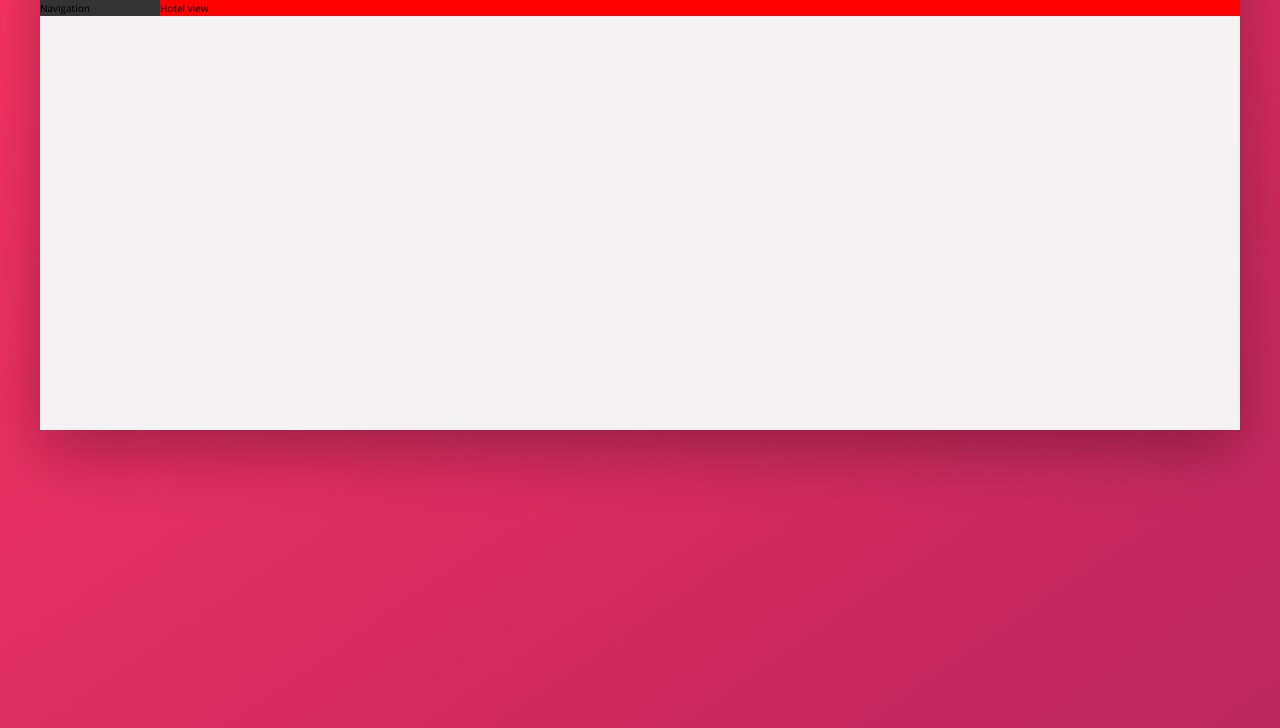
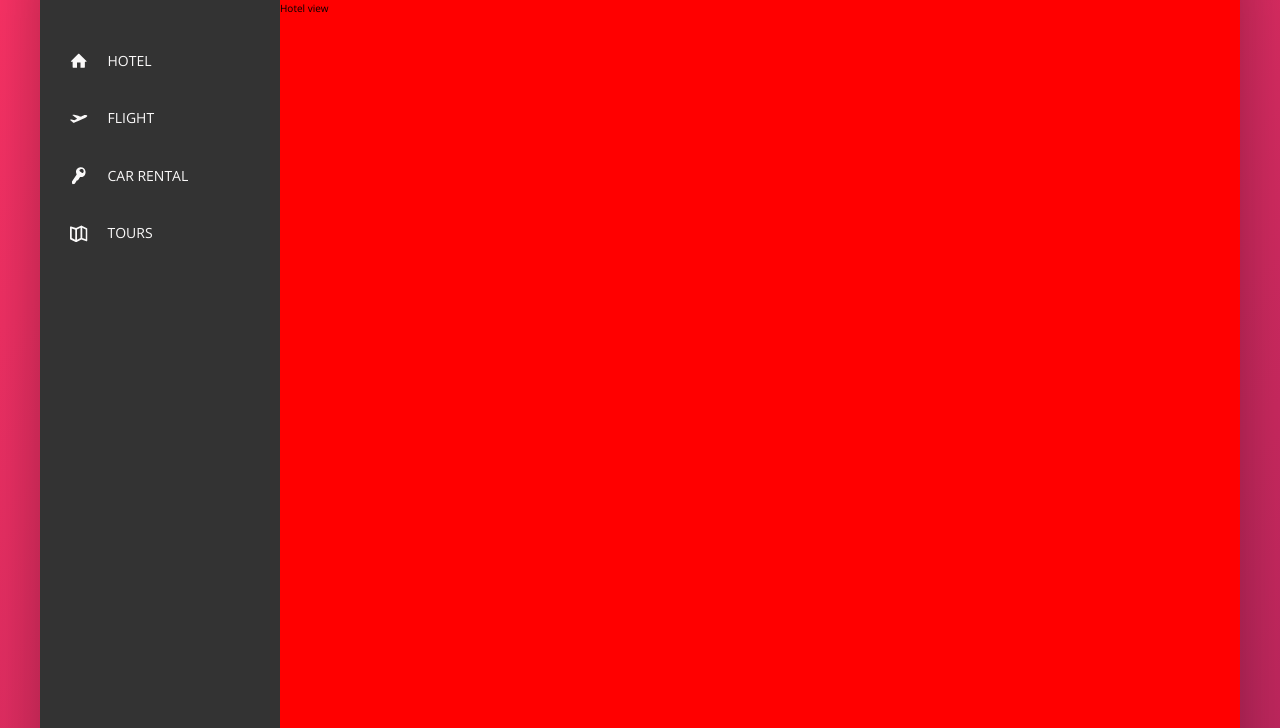
Before and after one commit to henriquequeirozcunha/trillo, a website: page index.html in a window 1280 px wide. Shown: the part 150-878 px from the top of the page. Drawn offline with nearby package versions, Linux system fonts and the light colour scheme.

Commit message:
feat: add side nav

```diff
--- a/index.html
+++ b/index.html
@@ -47,7 +47,47 @@
 
             <div class="content">
                 <nav class="side-bar">
-                    Navigation
+                    <ul class="side-nav">
+                        <li class="side-nav__item">
+                            <a href="#" class="side-nav__link side-nav__link--active">
+                                <svg class="side-nav__icon">
+                                    <use xlink:href="img/sprite.svg#icon-home"></use>
+                                </svg>
+                                <span>Hotel</span>
+                            </a>
+                        </li>
+
+                        <li class="side-nav__item">
+                            <a href="#" class="side-nav__link">
+                                <svg class="side-nav__icon">
+                                    <use xlink:href="img/sprite.svg#icon-aircraft-take-off"></use>
+                                </svg>
+                                <span>Flight</span>
+                            </a>
+                        </li>
+
+                        <li class="side-nav__item">
+                            <a href="#" class="side-nav__link">
+                                <svg class="side-nav__icon">
+                                    <use xlink:href="img/sprite.svg#icon-key"></use>
+                                </svg>
+                                <span>Car rental</span>
+                            </a>
+                        </li>
+
+                        <li class="side-nav__item">
+                            <a href="#" class="side-nav__link">
+                                <svg class="side-nav__icon">
+                                    <use xlink:href="img/sprite.svg#icon-map"></use>
+                                </svg>
+                                <span>Tours</span>
+                            </a>
+                        </li>
+                    </ul>
+
+                    <div class="legal">
+                        &copy; 2022 by Trillo
+                    </div>
                 </nav>
 
                 <main class="hotel-view">
--- a/sass/_components.scss
+++ b/sass/_components.scss
@@ -6,7 +6,6 @@
 
 // SEARCH
 .search {
-    background-color: orangered;
     flex: 0 0 40%;
 
     display: flex;
@@ -121,3 +120,72 @@
 
     }
 }
+
+// side-nav
+.side-nav {
+    font-size: 1.4rem;
+    list-style: none;
+    margin-top: 3.5rem;
+
+    &__item {
+        position: relative;
+
+        &:not(:last-child) {
+            margin-bottom: .5rem;
+        }
+    }
+
+    &__item::before {
+        content: '';
+        position: absolute;
+        top: 0;
+        left: 0;
+        height: 100%;
+        width: 3px;
+        background-color: var(--color-primary);
+        transform: scaleY(0);
+        transition: transform .2s,
+                    width .4s cubic-bezier(1, 0, 0, 1) .2s,
+                    background-color .1s;
+    }
+
+    &__item:hover::before,
+    &__item--active::before {
+        transform: scaleY(1);
+        width: 100%;
+    }
+
+    &__item:active::before {
+        background-color: var(--color-primary-light);
+    }
+
+    &__link:link,
+    &__link:visited {
+        color: var(--color-grey-light-1);
+        text-decoration: none;
+        text-transform: uppercase;
+        display: block;
+        padding: 1.5rem 3rem;
+        position: relative;
+        z-index: 10;
+
+        display: flex;
+        align-items: center;
+    }
+
+    &__icon {
+        width: 1.75rem;
+        height: 1.75rem;
+
+        margin-right: 2rem;
+        fill: currentColor;
+    }
+}
+
+// legal text
+.legal {
+    font-size: 1.2rem;
+    color: var(--color-grey-dark-4);
+    text-align: center;
+    padding: 2.5rem;
+}
--- a/sass/_layout.scss
+++ b/sass/_layout.scss
@@ -25,11 +25,16 @@
 .side-bar {
     background-color: var(--color-grey-dark-1);
 
-    flex: 0 0 10%;
+    flex: 0 0 20%;
+
+    display: flex;
+    flex-direction: column;
+    justify-content: space-between;
 }
 
 .hotel-view {
     background-color: red;
+    height: 80rem;
 
     flex: 1;
 }
```
Also changed, not shown: css/style.css.
